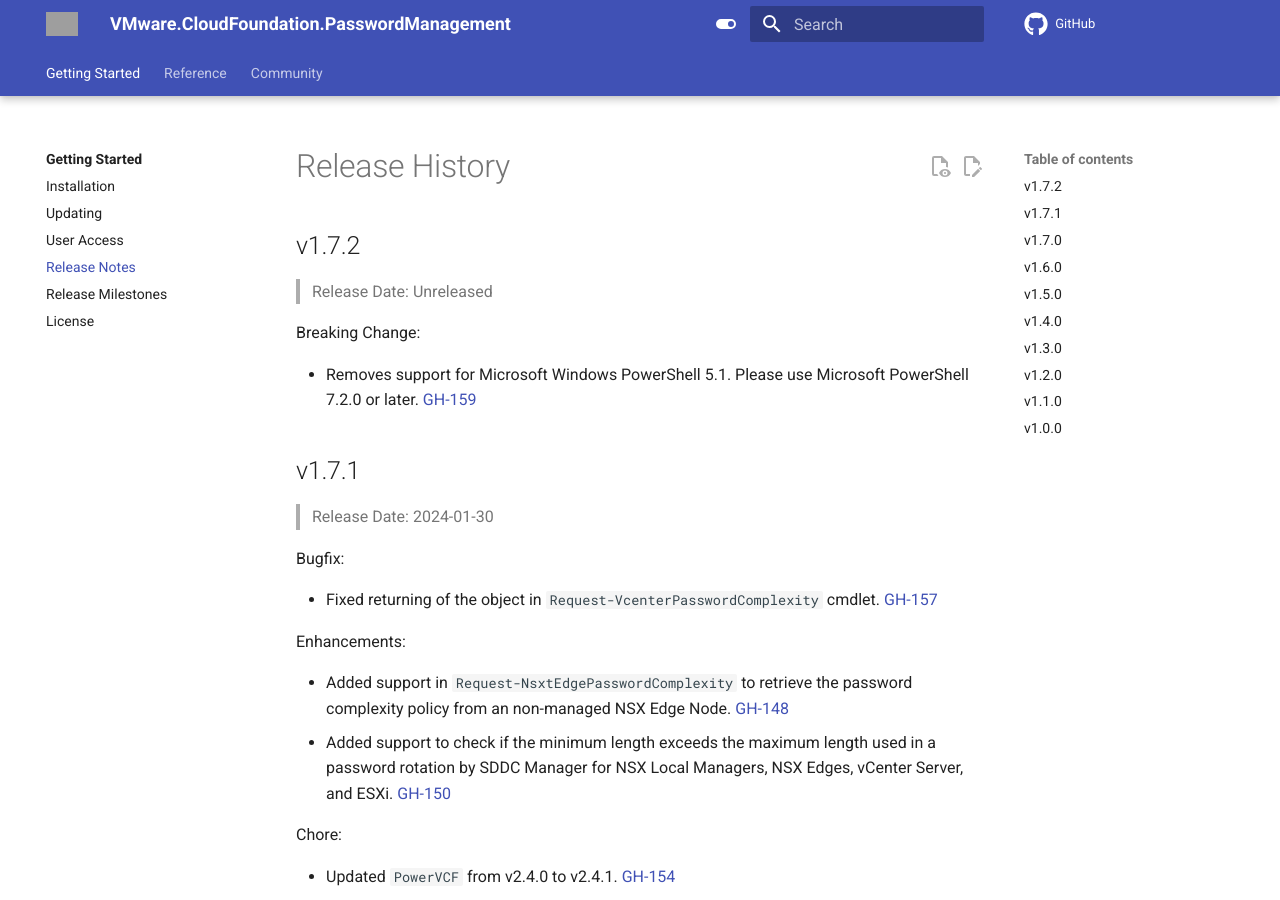
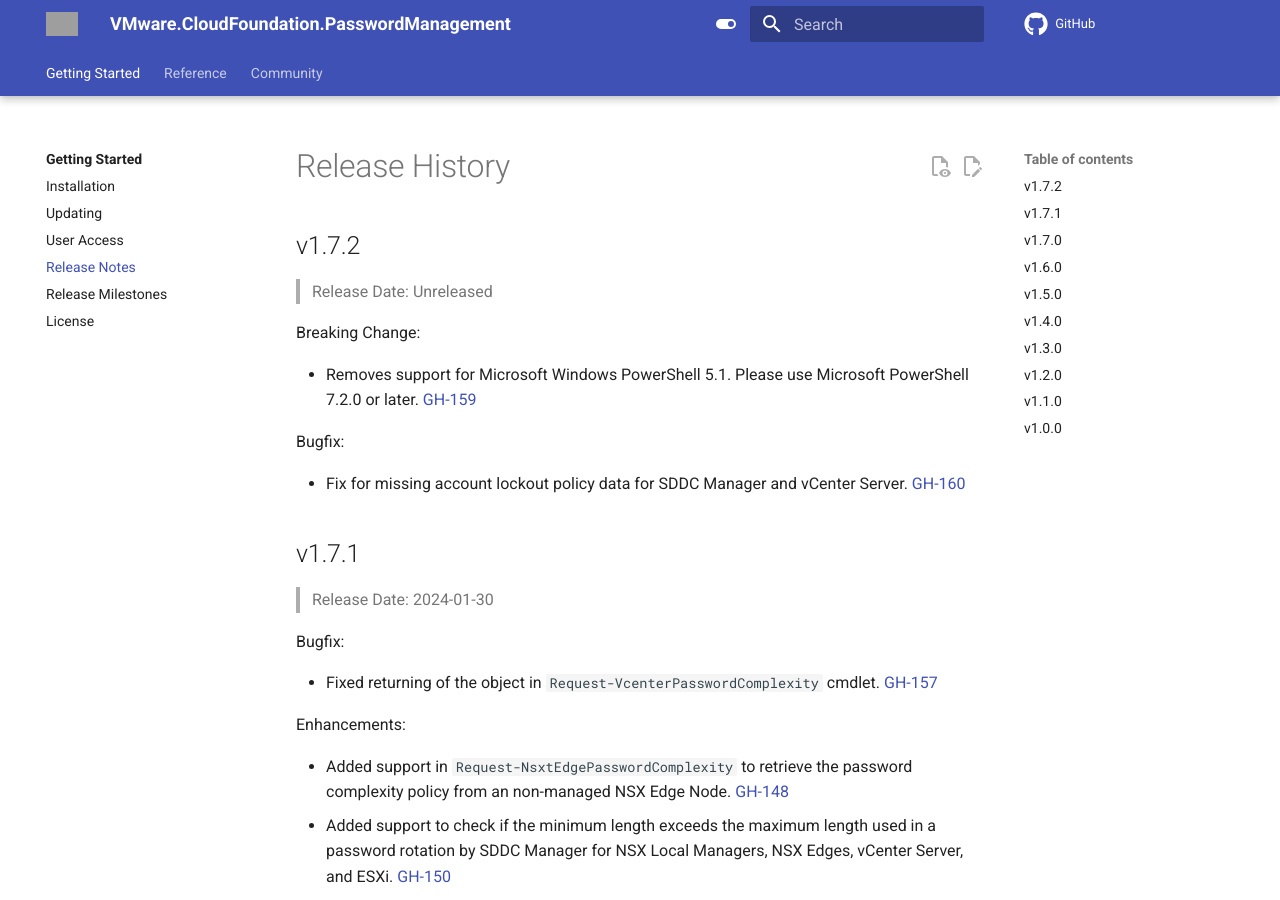
Before and after one commit to vmware/powershell-module-for-vmware-cloud-foundation-password-management, an MkDocs documentation site: the page built from docs/release-notes.md, in a window 1280 px wide and 900 px high. Built offline with MkDocs 1.6.1 and Material for MkDocs 9.7.7, drawn with Linux system fonts in a browser that asks for light colours; comment, search, counter and statistics services are not loaded; the version menu is left out; grey boxes are pictures that could not be loaded.

Commit message:
fix: account lockout policy cmdlets (#160)
Fix for missing account lockout policy data for SDDC Manager and vCenter Server in VMware Cloud Foundation 5.1.0 and later based on the updates to Photon OS 4.0.

Ref: #152

Signed-off-by: bhumitra nagar <bhumitra.nagar@broadcom.com>

```diff
--- a/CHANGELOG.md
+++ b/CHANGELOG.md
@@ -7,6 +7,10 @@
 Breaking Change:
 
 - Removes support for Microsoft Windows PowerShell 5.1. Please use Microsoft PowerShell 7.2.0 or later. [GH-159](https://github.com/vmware/powershell-module-for-vmware-cloud-foundation-password-management/pull/159)
+
+Bugfix:
+
+- Fix for missing account lockout policy data for SDDC Manager and vCenter Server. [GH-160](https://github.com/vmware/powershell-module-for-vmware-cloud-foundation-password-management/pull/160)
 
 ## v1.7.1
 
```
Also changed, not shown: docs/index.md (+1 -1 lines), 3 other files.
